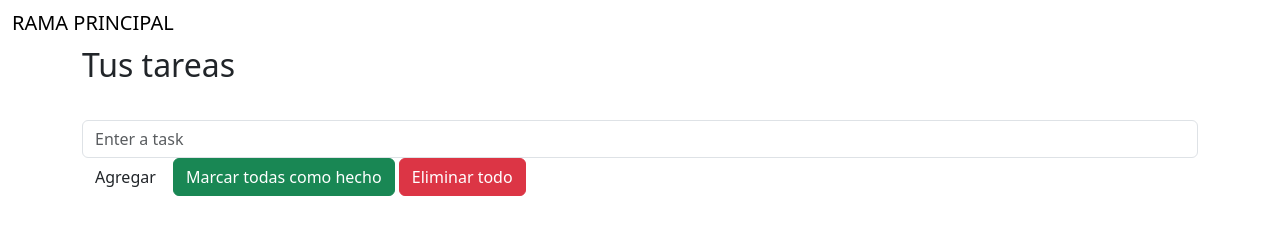
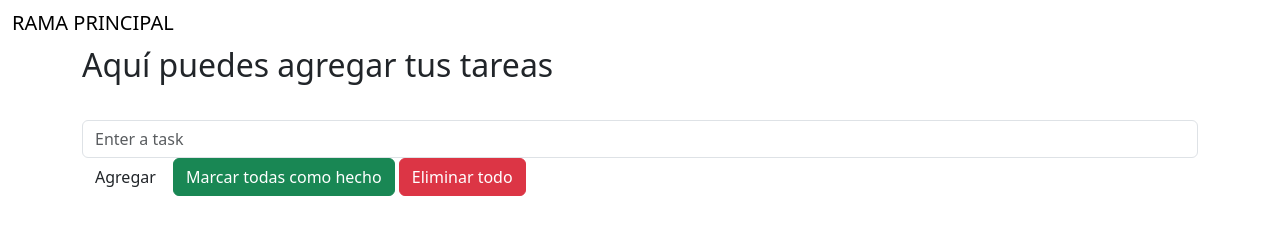
Before and after one commit to Bryan2801/Git_GitHub, a website: page index.html in a window 1280 px wide. Drawn offline with nearby package versions, Linux system fonts and the light colour scheme.

Commit message:
Cambiando el texto central

```diff
--- a/index.html
+++ b/index.html
@@ -18,7 +18,7 @@
     </nav>
     <div class="container">
 
-        <h2>Tus tareas
+        <h2>Aquí puedes agregar tus tareas
             <span id="yourTasksBadge" class="badge">0</span>
         </h2>
 
```
